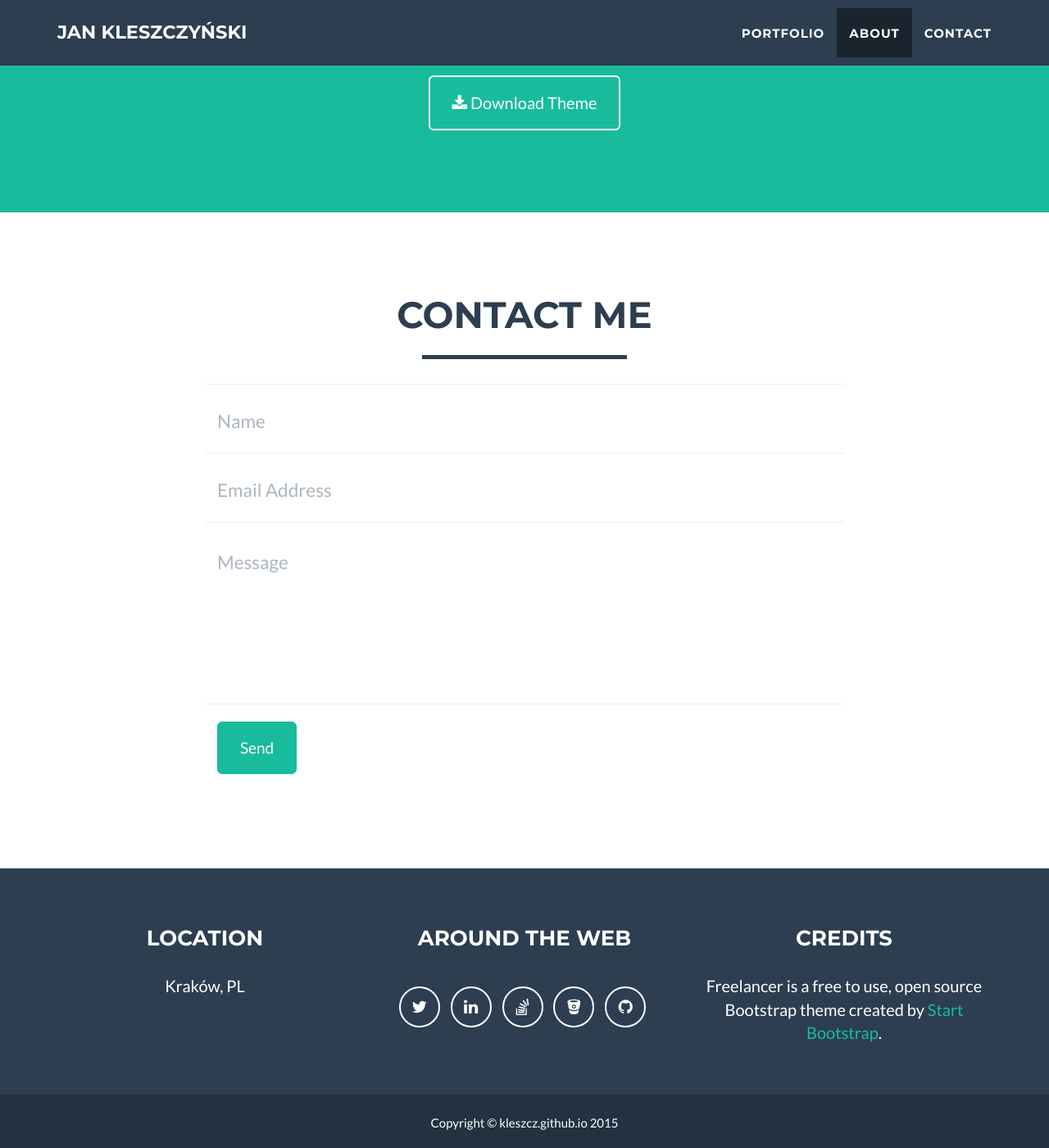
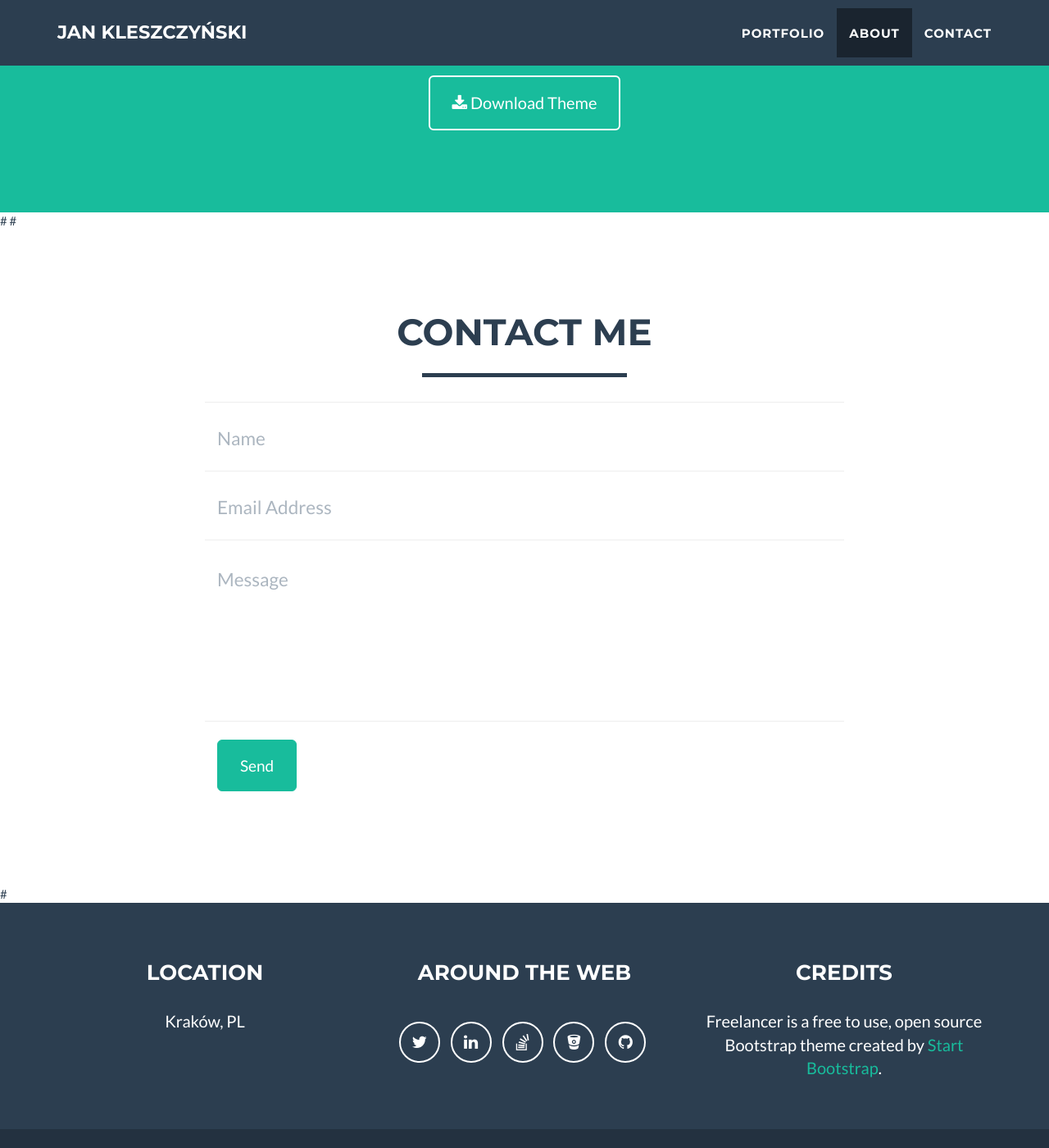
Before and after one commit to kleszcz/kleszcz.github.io, a Jekyll site: the page built from index.html, in a window 1280 px wide and 1400 px high, scrolled down 1979 px. Shown: the whole window at 82% size. Built offline with Jekyll 4.4.1, drawn with Linux system fonts in a browser that asks for light colours.

Commit message:
Update default.html

```diff
--- a/_layouts/default.html
+++ b/_layouts/default.html
@@ -7,11 +7,11 @@
     {% include portfolio_grid.html %}
     {% include about.html %}
 
-    {% if site.contact == "static" %}
-    {% include contact_static.html %}
-    {% else %}
-    {% include contact.html %}
-    {% endif %}
+    #{% if site.contact == "static" %}
+    #{% include contact_static.html %}
+    #{% else %}
+    #{% include contact.html %}
+    #{% endif %}
 
     {% include footer.html %}
     {% include modals.html %}
```
